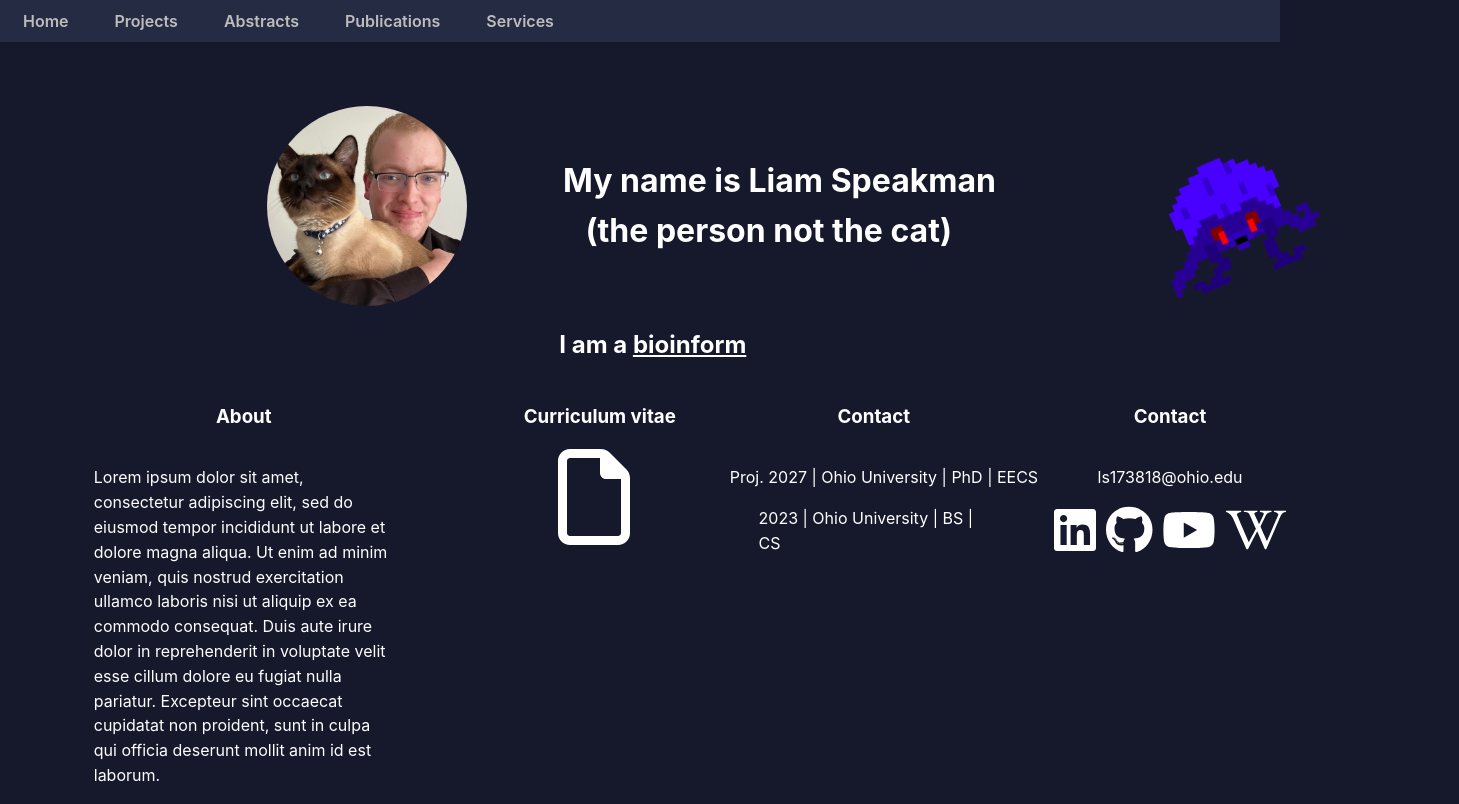
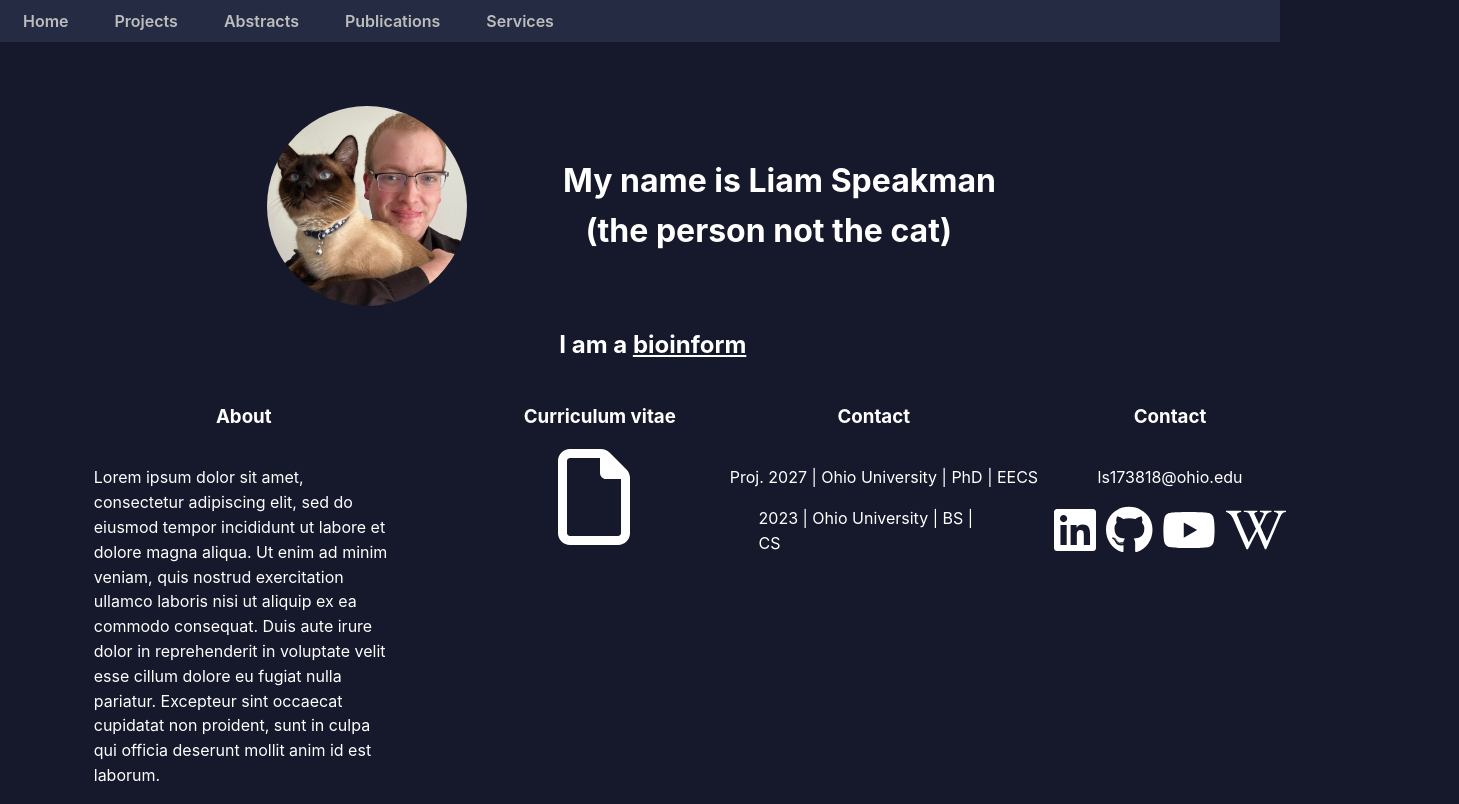
Before and after one commit to LSpeakmanOU/LSpeakmanOU.github.io, a Next.js app: page / in a window 1280 px wide. Shown: the whole page, 1459 px wide, since content can reach past the window. Built offline with nearby package versions, Linux system fonts and the light colour scheme.

Commit message:
changed bloopy spawn rate + clipped enemy position

```diff
--- a/src/app/canvas/game.js
+++ b/src/app/canvas/game.js
@@ -53,8 +53,8 @@ class Enemy{
         this.enemySpeed *= 0.99999;
         this.z -= this.enemySpeed;
         if(this.enemy_type == 0 || this.enemy_type == 7){
-            this.x = this.sx + Math.cos(this.z + this.phaseshift) * bloopy_disp
-            this.y = this.sy + Math.sin(this.z + this.phaseshift) * bloopy_disp
+            this.x = Math.min(Math.max(this.sx + Math.cos(this.z + this.phaseshift) * bloopy_disp, 10), canvas.width-100)
+            this.y = Math.min(Math.max(this.sy + Math.sin(this.z + this.phaseshift) * bloopy_disp, 10), canvas.height-100)
         }
 
     }
--- a/src/components/experimental/game/index.tsx
+++ b/src/components/experimental/game/index.tsx
@@ -7,7 +7,7 @@ import Link from 'next/link'
 import  { useState, useEffect } from 'react';
 
 export default function Demo() {
-  const [visible, setvisible] = useState(true);
+  const [visible, setvisible] = useState(false);
   const [bloopysrc, setbloopy] = useState(0);
   const bloopys = [bloopy0, bloopy1];
    useEffect(() => {
@@ -22,8 +22,7 @@ export default function Demo() {
     }, [bloopysrc]);
     useEffect(() => {
       const myInterval = setInterval(() =>{
-        setvisible(true);
-        //setvisible(Math.floor(Math.random() * 10) == 1);
+        setvisible(Math.floor(Math.random() * 10) == 1);
     }, 8000);
     return () => clearInterval(myInterval);
       }, [visible]);
```
